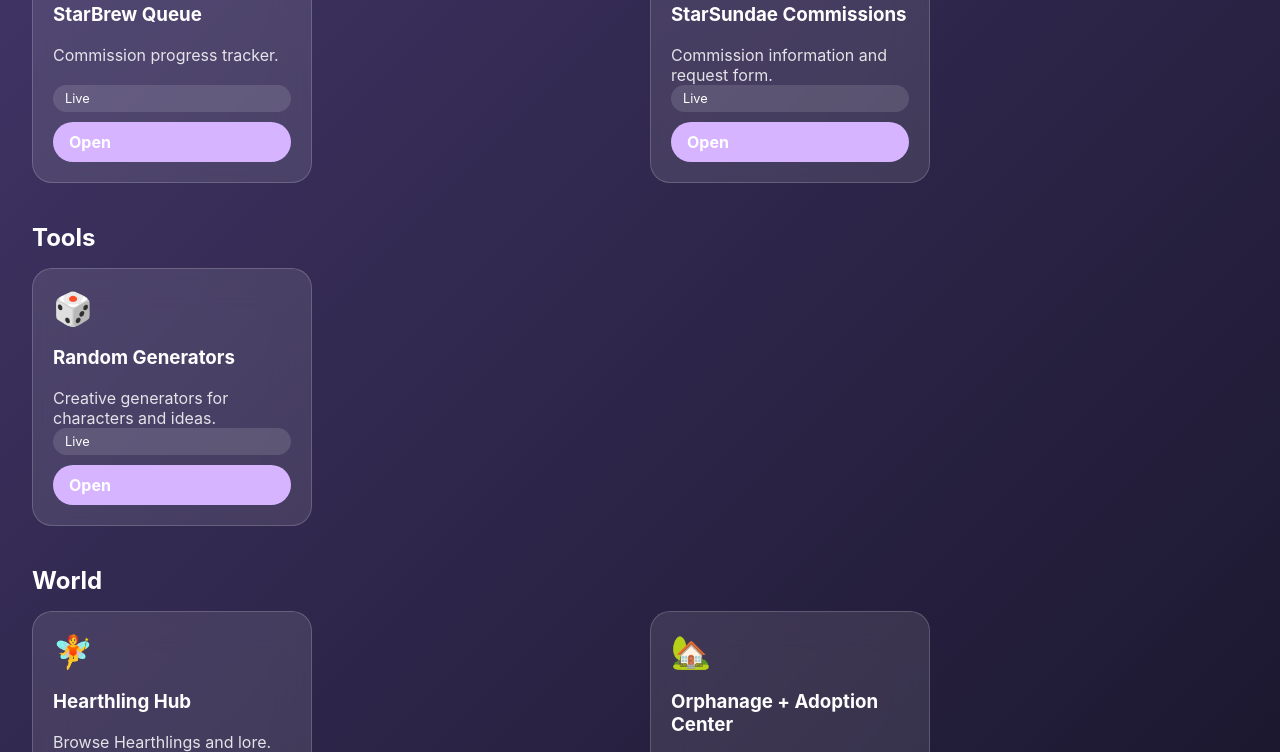
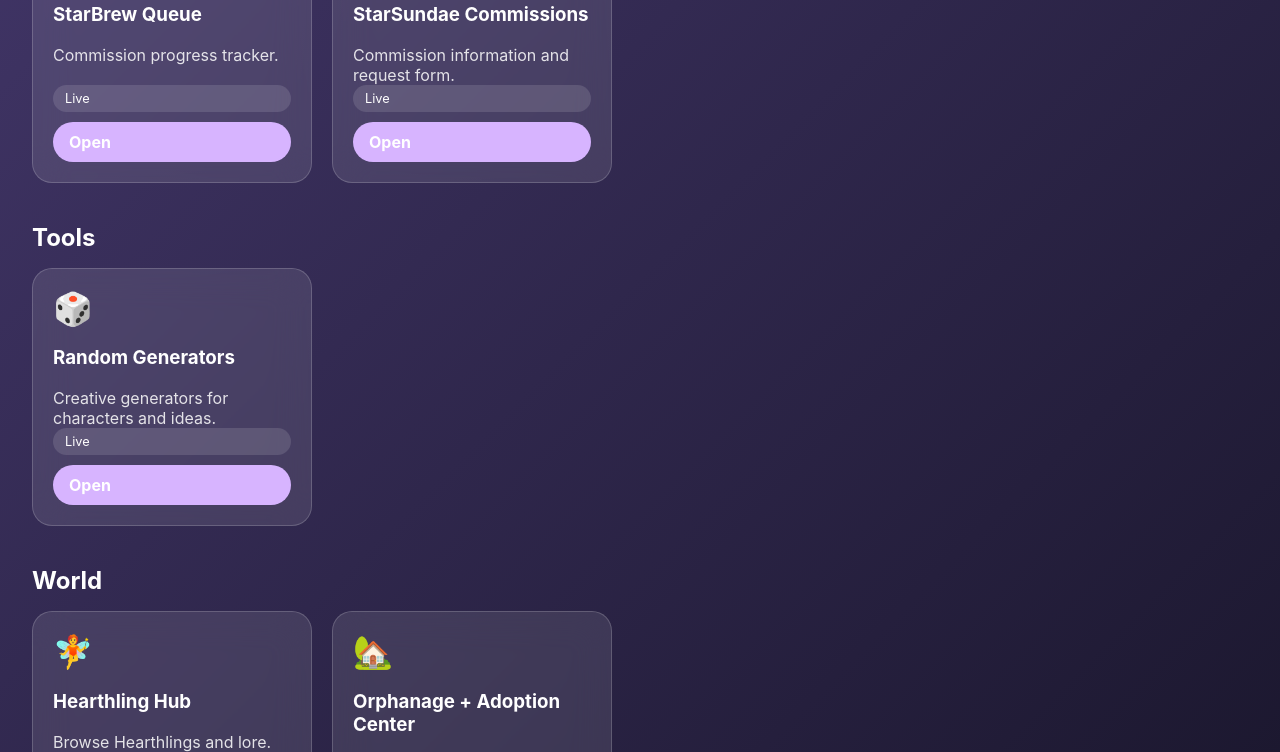
Before and after one commit to cryssycat/starbrewportal, a plain HTML site: page index.html in a window 1280 px wide. Shown: the part 744-1496 px from the top of the page. Drawn offline with Linux system fonts and the light colour scheme.

Commit message:
Update style.css

```diff
--- a/style.css
+++ b/style.css
@@ -75,3 +75,9 @@ body{
  padding:20px;
 }
 code{color:#ffdca8}
+
+.grid {
+    display: flex;
+    flex-wrap: wrap;
+    gap: 20px;
+}
```
